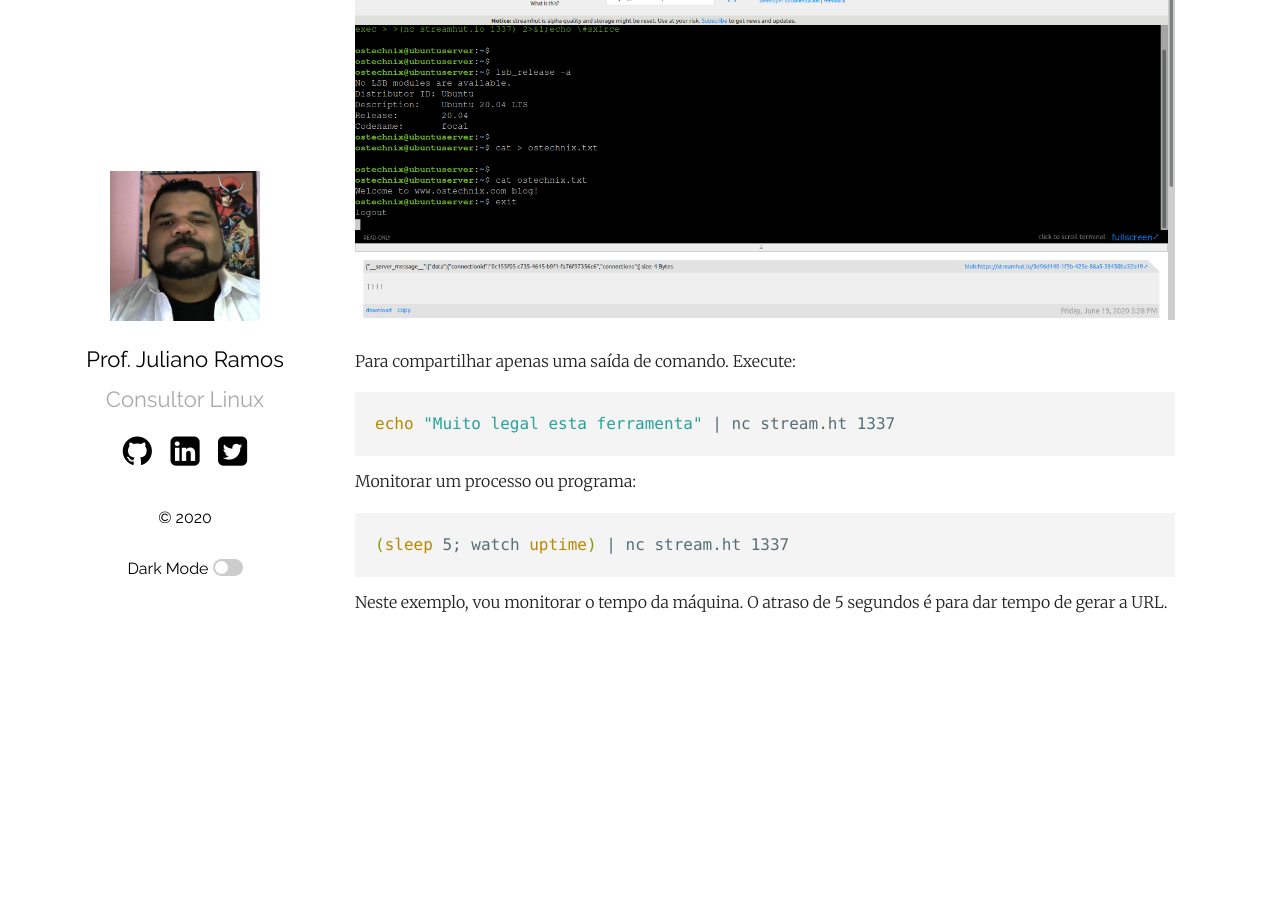
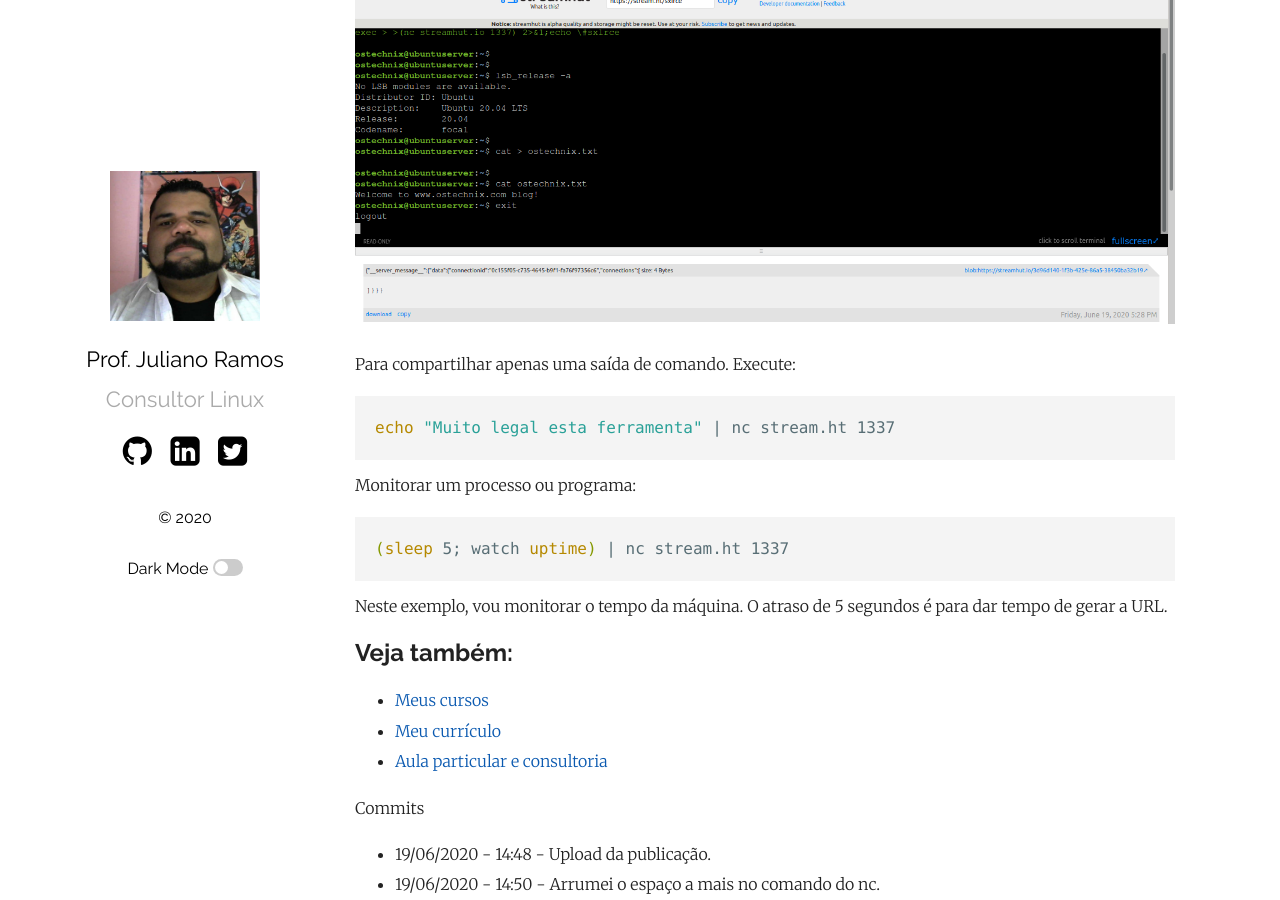
Before and after one commit to convergencialivre/profjulianoramos.github.io, a Jekyll site: the page built from _posts/2020-06-19-compartilharterminalpelaweb.md, in a window 1280 px wide and 900 px high, scrolled down 1440 px. Built offline with Jekyll 4.4.1, drawn with Linux system fonts in a browser that asks for light colours; comment, search, counter and statistics services are not loaded; before the commit the page ends 2058 px from its top, so only the background shows below that.

Commit message:
arrumei o espaço do comando nc

````diff
--- a/_posts/2020-06-19-compartilharterminalpelaweb.md
+++ b/_posts/2020-06-19-compartilharterminalpelaweb.md
@@ -29,13 +29,13 @@ Os casos mais comuns para você usar o Streamhut:
 
 *O Streamhut ainda está em estágio alfa, por isto, não esta pronto para ambiente de produção.*
 
-## Compartilhar o terminal
+### Compartilhar o terminal
 Fique tranquilo que ao compartilhar, as pessoas vão apenas assistir sua sessão, não podendo efeturar nenhum comando remoto, ou seja, um acesso apenas leitura.
 
 No terminal digite:
 
 ```bash
-exec>> (nc stream.ht 1337) 2> & 1
+exec > >(nc stream.ht 1337) 2>&1
 ```
 
 O serviço vai gerar uma URL aleatória. Copie e compartilhe com quem você desejar.
@@ -55,3 +55,14 @@ Monitorar um processo ou programa:
 ```
 
 Neste exemplo, vou monitorar o tempo da máquina. O atraso de 5 segundos é para dar tempo de gerar a URL.
+
+
+## Veja também:
+- [Meus cursos](https://profjulianoramos.github.io/cursos/)
+- [Meu currículo](https://profjulianoramos.github.io/curriculo/)
+- [Aula particular e consultoria](https://profjulianoramos.github.io/consultoria/)
+
+
+Commits
+- 19/06/2020 - 14:48 - Upload da publicação.
+- 19/06/2020 - 14:50 - Arrumei o espaço a mais no comando do nc.
````
